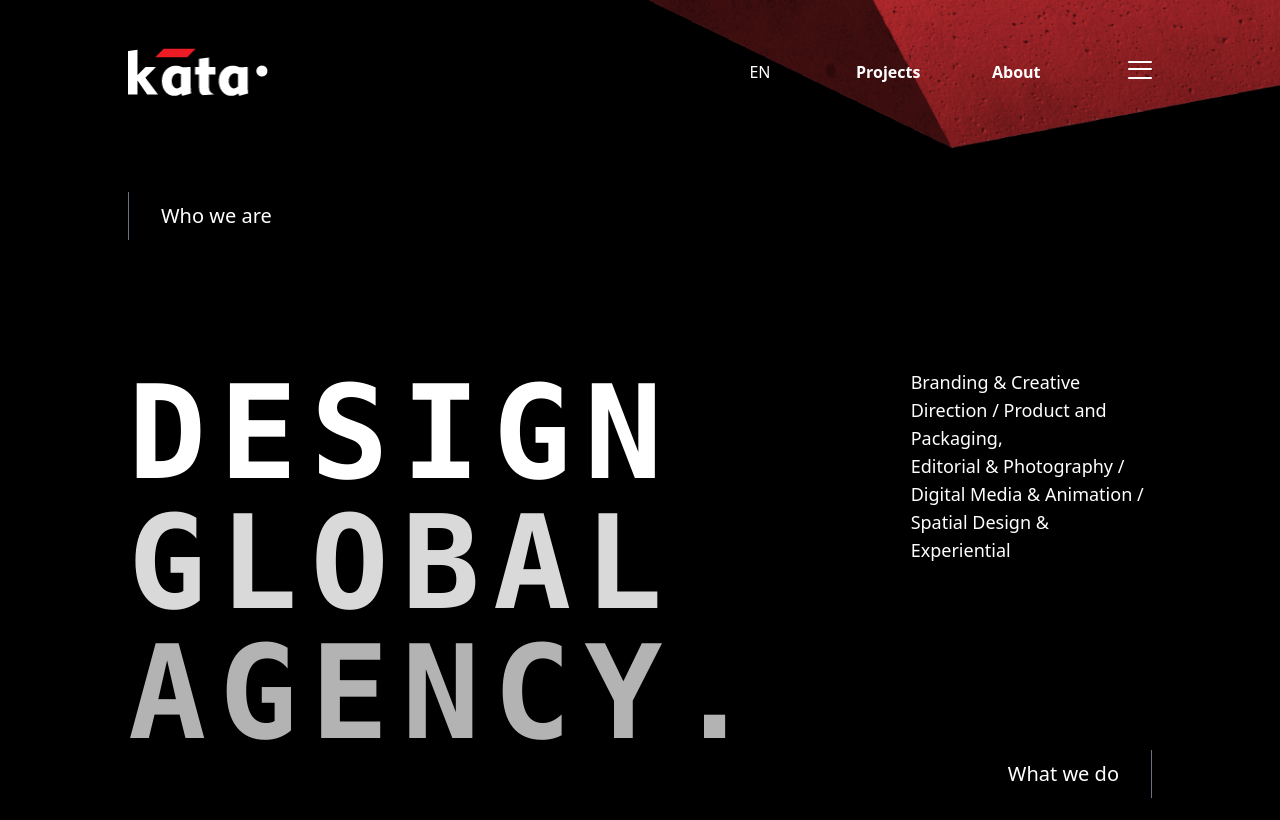
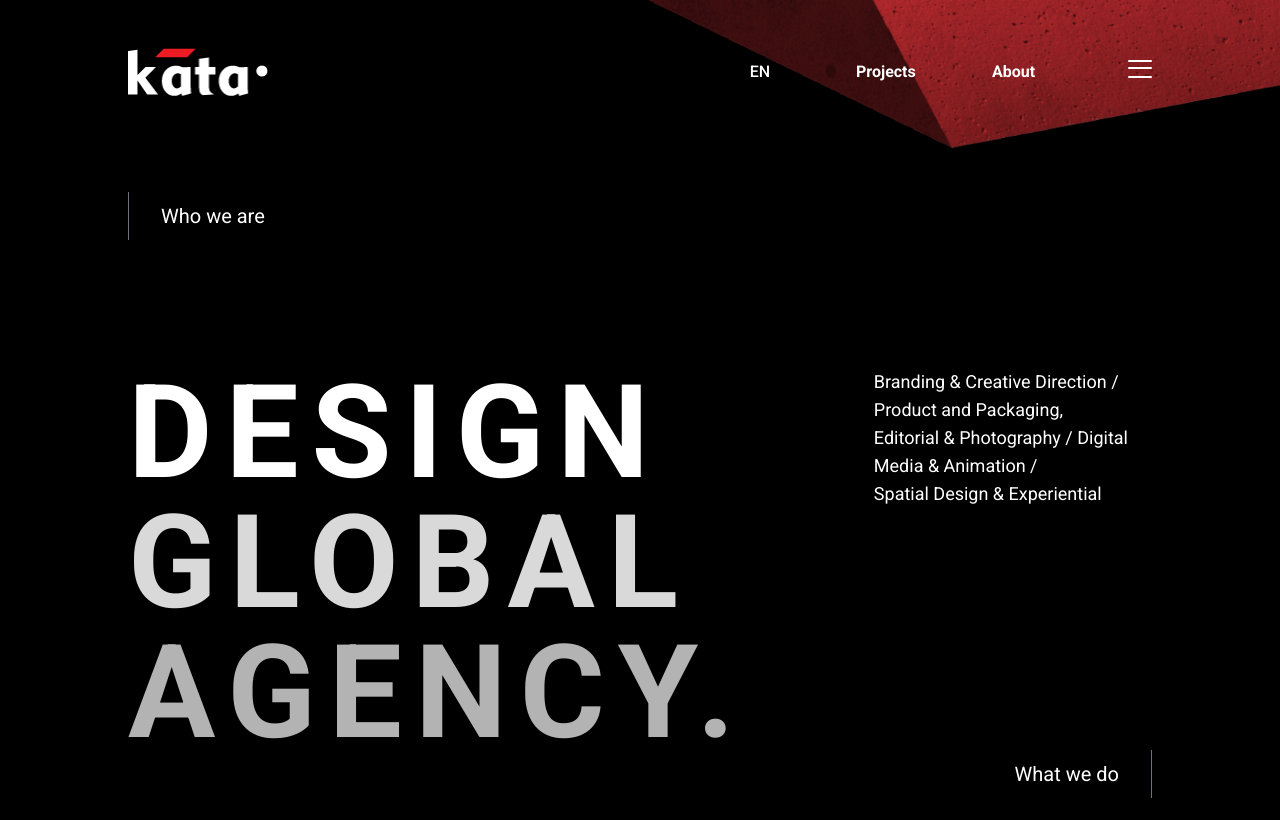
Before and after one commit to Suksii/katadesign-next, a Next.js app: page /en in a window 1280 px wide. Shown: the top 820 px of the page. Built offline with nearby package versions, Linux system fonts and the light colour scheme.

Commit message:
roboto font used

```diff
--- a/src/app/[locale]/layout.js
+++ b/src/app/[locale]/layout.js
@@ -3,11 +3,19 @@ import { hasLocale, NextIntlClientProvider } from "next-intl";
 import { getMessages } from "next-intl/server";
 import { notFound } from "next/navigation";
 import { routing } from "@/i18n/routing";
+import { Roboto } from "next/font/google";
 
 export const metadata = {
   title: "Create Next App",
   description: "Generated by create next app",
 };
+
+export const roboto = Roboto({
+  subsets: ["latin"],
+  weight: ["300", "400", "500", "700"],
+  display: "swap",
+  variable: "--font-roboto",
+});
 
 export default async function LocaleLayout({ children, params }) {
   const { locale } = await params;
@@ -20,7 +28,7 @@ export default async function LocaleLayout({ children, params }) {
 
   return (
     <html lang={locale}>
-      <body>
+      <body className={roboto.className}>
         <NextIntlClientProvider messages={messages}>
           {children}
         </NextIntlClientProvider>
--- a/src/components/Typewriter.jsx
+++ b/src/components/Typewriter.jsx
@@ -41,7 +41,7 @@ const TypewriterText = ({
       {lines.map((line, index) => (
         <span
           key={index}
-          className={`inline-block w-[10ch] font-bold  text-6xl md:text-[130px] uppercase tracking-widest font-mono leading-none relative ${
+          className={`inline-block w-[10ch] font-bold  text-6xl md:text-[130px] uppercase tracking-widest leading-none relative ${
             colors[index] || ""
           }`}
         >
```
